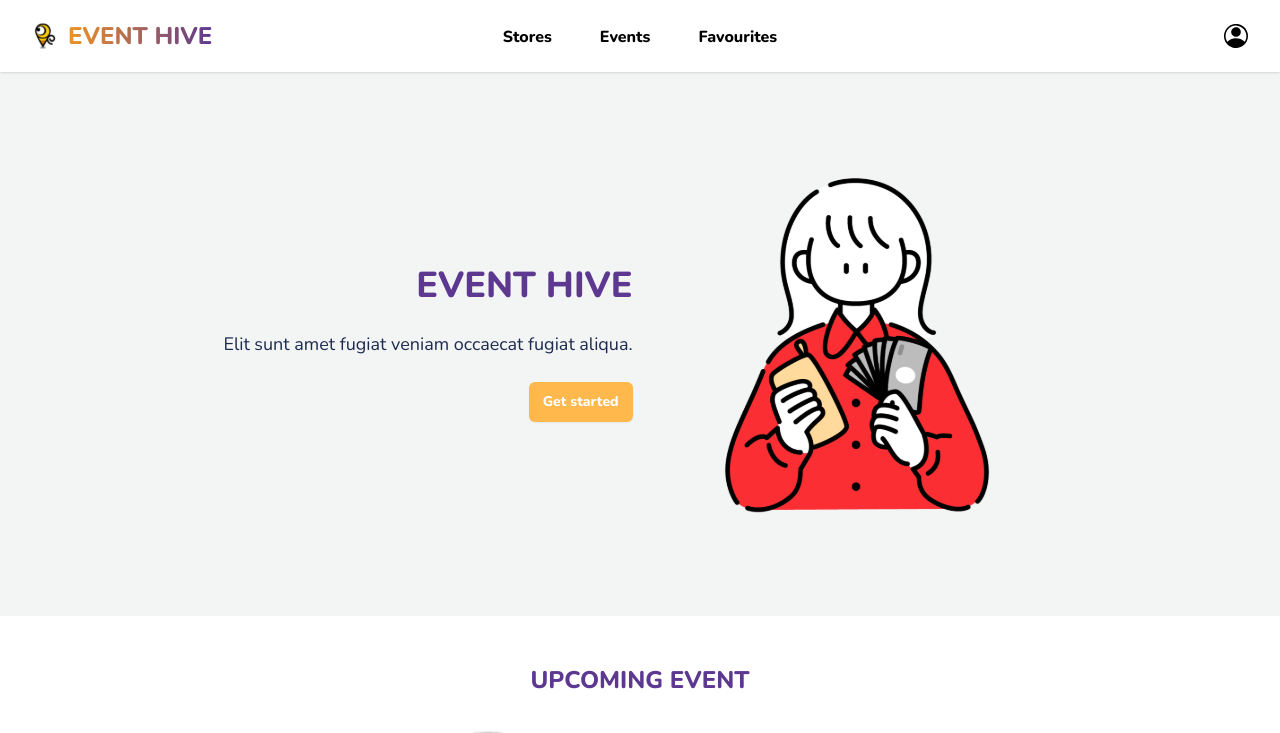
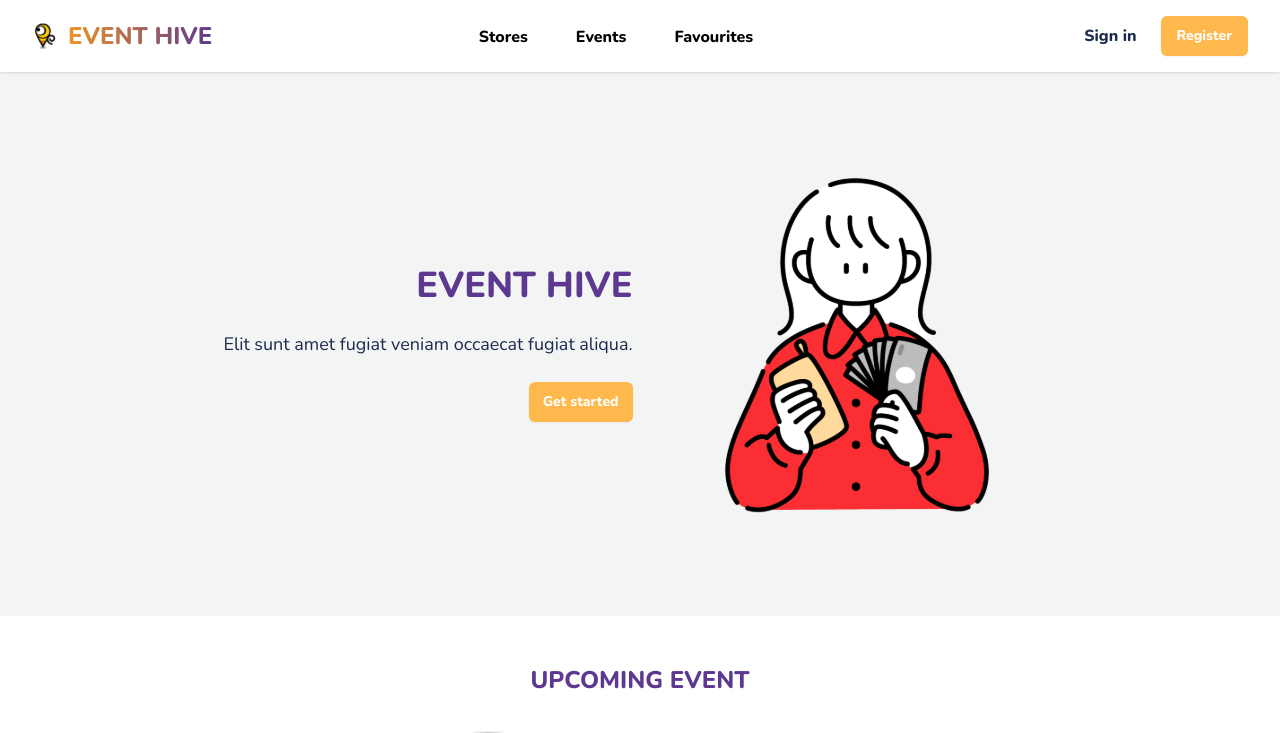
Before and after one commit to faynch/event-hive, a Next.js app: page / in a window 1280 px wide. Shown: the top 733 px of the page. Built offline with nearby package versions, Linux system fonts and the light colour scheme.

Commit message:
fix navbar

```diff
--- a/src/component/Hero.tsx
+++ b/src/component/Hero.tsx
@@ -16,7 +16,7 @@ const Hero = () => {
                         Elit sunt amet fugiat veniam occaecat fugiat aliqua.
                     </p>
                     <Link href="/register">
-                        <div className="rounded-md bg-secondary px-3.5 py-2.5 text-sm font-semibold text-white shadow-sm focus-visible:outline focus-visible:outline-2 focus-visible:outline-offset-2">
+                        <div className="rounded-md bg-[#FFB84C] hover:bg-gradient-to-r from-[#EF9323] to-[#5D3891] px-3.5 py-2.5 text-sm font-semibold text-white shadow-sm focus-visible:outline focus-visible:outline-2 focus-visible:outline-offset-2">
                             Get started
                         </div>
                     </Link>
--- a/src/component/Navbar.tsx
+++ b/src/component/Navbar.tsx
@@ -11,7 +11,7 @@ import EventHive from '../pages/assets/eventHive.svg'
 const Navbar = () => {
     const [navbar, setNavbar] = useState(false)
     // const [account, setAccount] = useState(false)
-    const account = true
+    const account = false
 
     const router = useRouter()
     const currentRoute = router.pathname
@@ -52,9 +52,9 @@ const Navbar = () => {
                         </div>
                     </div>
                 </div>
-                <div className="md:basis-1/2">
+                <div className="md:basis-1/2 ">
                     <div
-                        className={`pb-8 pt-4 md:block md:pt-0 md:pb-0 ${
+                        className={`pb-8 pt-4 md:flex md:pt-0 md:pb-0 md:justify-center ${
                             navbar ? 'block' : 'hidden'
                         }`}
                     >
@@ -96,6 +96,14 @@ const Navbar = () => {
                                     Favourites
                                 </a>
                             </li>
+                            <li className="text-xl font-extrabold">
+                                <a
+                                    href="/test"
+                                    className={`rounded-lg hover:underline decoration-2 underline-offset-2 md:hidden ${account? 'text-[#F16767]' : 'text-primary' }`}
+                                >
+                                    {account? 'Log out' : 'Sign in'}
+                                </a>
+                            </li>
                         </ul>
                     </div>
                 </div>
@@ -109,6 +117,18 @@ const Navbar = () => {
                             />
                         </a>
                     </button>
+                    <div className={`flex flex-row items-center gap-6 ${account ? 'hidden' : 'block'}`}>
+                    <Link href="/test">
+                        <div className="justify-end rounded-lg font-extrabold hover:text-primary text-md">
+                            Sign in
+                        </div>
+                        </Link>
+                        <Link href="/register">
+                        <div className="rounded-md bg-[#FFB84C] hover:bg-gradient-to-r from-[#EF9323] to-[#5D3891] px-4 py-2.5 text-sm font-semibold text-white shadow-sm focus-visible:outline focus-visible:outline-2 focus-visible:outline-offset-2">
+                            Register
+                        </div>
+                        </Link>
+                    </div>
                 </div>
             </div>
         </nav>
--- a/src/pages/register/index.tsx
+++ b/src/pages/register/index.tsx
@@ -56,7 +56,7 @@ export default function Register() {
                                 href="/test"
                                 className="justify-end rounded-lg pl-4 text-2xl font-extrabold text-primary decoration-2 underline-offset-2 hover:underline"
                             >
-                                Log in
+                                Sign in
                             </Link>
                         </div>
                     </div>
```
